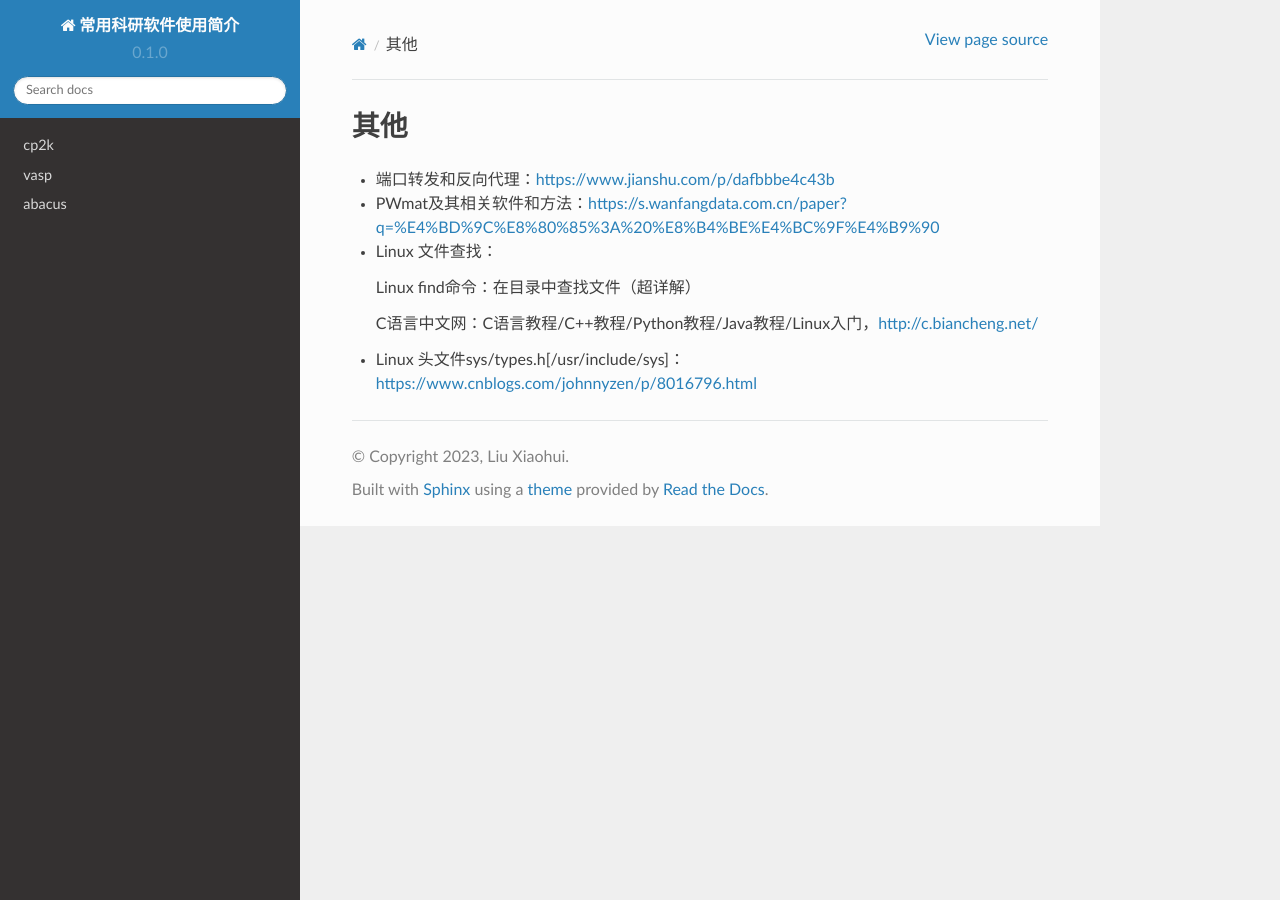
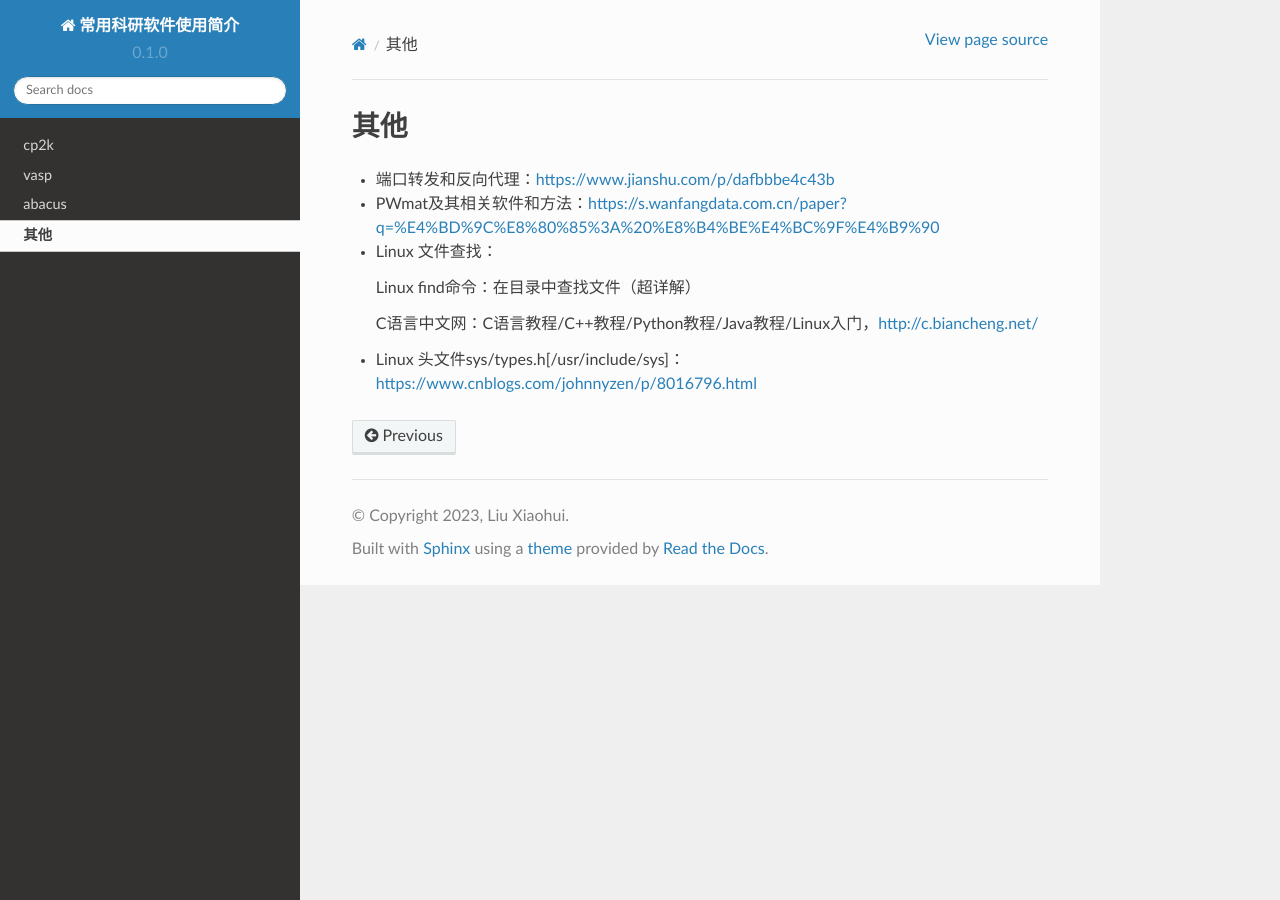
Before and after one commit to LiuXiaohui123321/software-documents, a Sphinx documentation site: the page built from docs/source/others.rst, in a window 1280 px wide. Built offline with Sphinx 7.4.7 and the Read the Docs theme 2.0.0, drawn with Linux system fonts in a browser that asks for light colours.

Commit message:
Update index.rst

```diff
--- a/docs/source/index.rst
+++ b/docs/source/index.rst
@@ -33,3 +33,10 @@
   cp2k
   vasp
   abacus
+
+其他
+===================================
+
+.. toctree::
+
+  others
```
